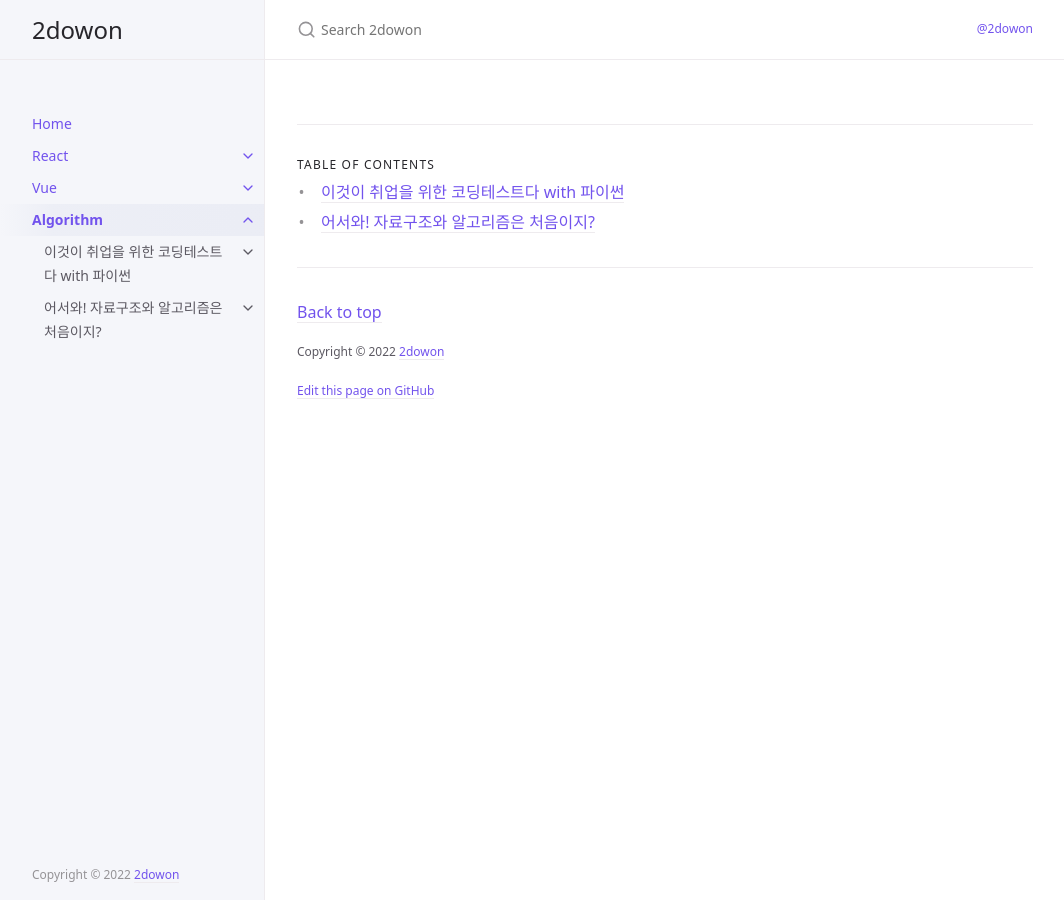
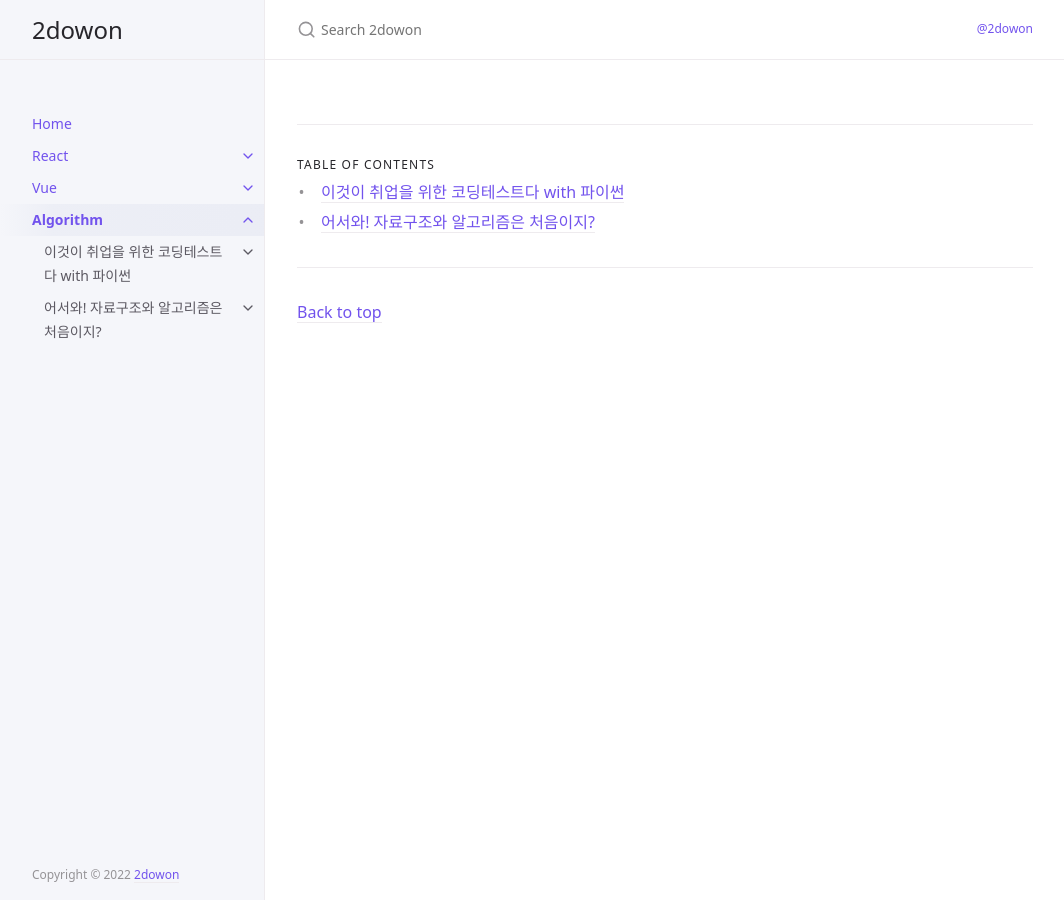
Before and after one commit to 2dowon/2dowon.github.io, a Jekyll site: the page built from docs/algorithm/index.md, in a window 1280 px wide. Shown: the whole page, without its empty margins (107-1171 px from the left). Built offline with Jekyll 4.4.1, drawn with Linux system fonts in a browser that asks for light colours.

Commit message:
update config

```diff
--- a/_config.yml
+++ b/_config.yml
@@ -81,7 +81,7 @@ nav_sort: case_sensitive # Capital letters sorted before lowercase
 back_to_top: true
 back_to_top_text: "Back to top"
 
-footer_content: "Copyright &copy; 2022 <a href=\"https://github.com/2dowon\">2dowon</a>"
+footer_content: ""
 
 # Footer last edited timestamp
 last_edit_timestamp: true # show or hide edit time - page must have `last_modified_date` defined in the frontmatter
@@ -90,7 +90,7 @@ last_edit_time_format: "%b %e %Y at %I:%M %p" # uses ruby's time format: https:/
 
 
 # Footer "Edit this page on GitHub" link text
-gh_edit_link: true # show or hide edit this page link
+gh_edit_link: false # show or hide edit this page link
 gh_edit_link_text: "Edit this page on GitHub"
 gh_edit_repository: "https://github.com/2dowon/2dowon.github.io" # the github URL for your repo
 gh_edit_branch: "main" # the branch that your docs is served from
```
